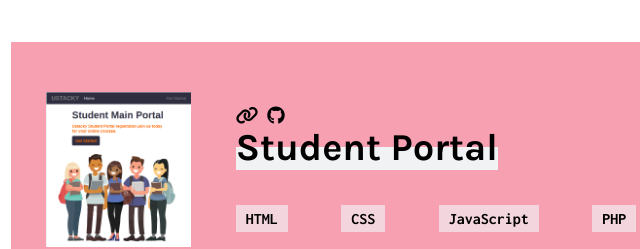
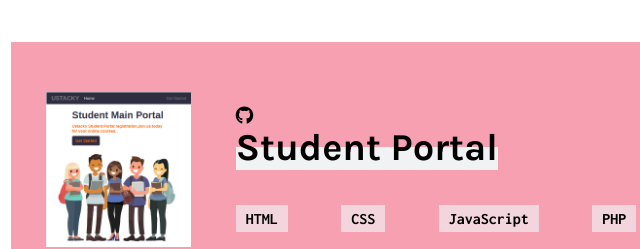
Before and after one commit to blackalbino01/myportfolio, a plain HTML site: page index.html in a window 1280 px wide. Shown: the part 875-1124 px from the top of the page, 149-789 px from the left. Drawn offline with nearby package versions, Linux system fonts and the light colour scheme.

Commit message:
Update index.html

```diff
--- a/index.html
+++ b/index.html
@@ -65,7 +65,7 @@
 
                     <div class="project-text">
                         <div class="links">
-                            <a href="#" target="_blank" aria-label="Go to Student Portal Live Link"><i class="fas fa-link"></i></a>
+                            <!--<a href="#" target="_blank" aria-label="Go to Student Portal Live Link"><i class="fas fa-link"></i></a>-->
                             <a href="https://github.com/blackalbino01/student-portal" target="_blank" aria-label="Go to Student Portal's Git Repository"><i class="fab fa-github"></i></a>
                         </div>
                         <h3 class="project-title"><span class="highlight-pink">Student Portal</span></h3>
```
